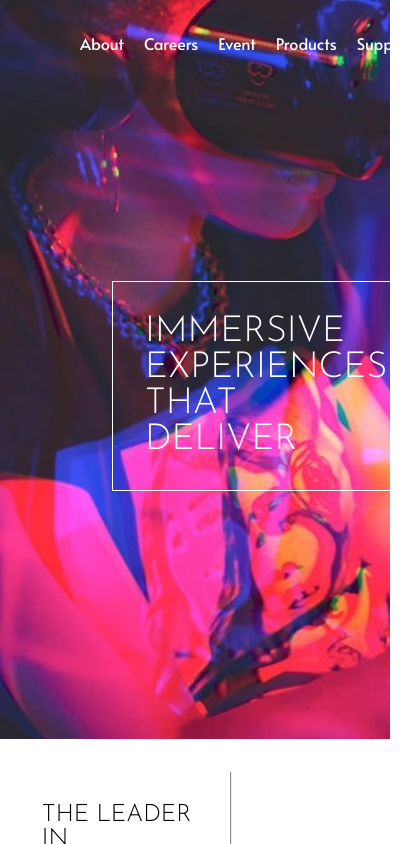
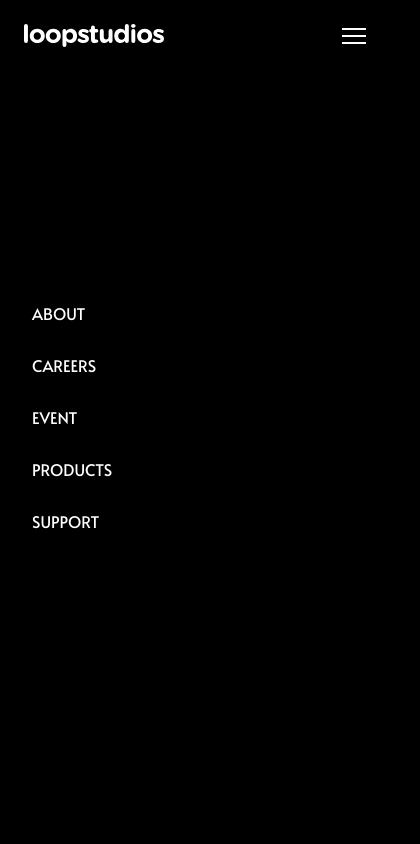
Before and after one commit to realkevinbrian/loopstudios-landing-page, a React (Create React App) app: page / in a window 390 px wide. Shown: the top 844 px of the page, 420 px wide, since content can reach past the window. Built offline with nearby package versions, Linux system fonts and the light colour scheme.

Commit message:
Working on Responsive design on mobile-first

```diff
--- a/src/App.js
+++ b/src/App.js
@@ -9,9 +9,9 @@ function App() {
   return (
     <Context.Provider value={blogPosts}>
       <Hero />
-      <About />
-      <Blog />
-      <Footer />
+      {/* <About /> */}
+      {/* <Blog /> */}
+      {/* <Footer /> */}
     </Context.Provider>
   );
 }
--- a/src/Components/Footer/index.js
+++ b/src/Components/Footer/index.js
@@ -1,5 +1,5 @@
 import React from "react";
-import { Logo } from "../Navbar/Styled";
+import { Wrapper} from "../Navbar/Styled";
 import {
   FooterAbout,
   FooterList,
@@ -37,9 +37,9 @@ function index() {
   return (
     <FooterWrapper>
       <FooterAbout>
-        <Logo>
-          <img src={logo} alt="logo" />
-        </Logo>
+        <Wrapper>
+          <img id = "logo" src={logo} alt="logo" />
+        </Wrapper>
         <FooterList className="hoverEffect">{list}</FooterList>
       </FooterAbout>
 
--- a/src/Components/Hero/Styled.js
+++ b/src/Components/Hero/Styled.js
@@ -1,5 +1,6 @@
 import styled from "styled-components";
 import bg from "../../Assets/images/desktop/image-hero.jpg";
+import Mobilebg from "../../Assets/images/mobile/image-hero.jpg";
 
 export const HeroWrapper = styled.main`
   height: 80vh;
@@ -10,6 +11,12 @@ export const HeroWrapper = styled.main`
   display: flex;
   flex-direction: column;
   padding: 2rem 5rem;
+
+  @media (max-width: 600px) {
+    padding: 0;
+    height: 90vh;
+    background-image: url(${Mobilebg});
+  }
 `;
 
 export const HeroContentWrapper = styled.div`
--- a/src/Components/Navbar/Styled.js
+++ b/src/Components/Navbar/Styled.js
@@ -4,12 +4,38 @@ export const NavbarWrapper = styled.div`
   display: flex;
   align-items: center;
   justify-content: space-between;
+  position: relative;
+  .StateButtons {
+    display: none;
+  }
+
+  @media (max-width: 600px) {
+    .StateButtons.open {
+      display: flex;
+      position: relative;
+      z-index: 10;
+    }
+  }
 `;
 
-export const Logo = styled.div`
-  img {
+export const Wrapper = styled.div`
+  display: flex;
+  flex-direction: row;
+  align-items: center;
+
+  #logo {
     max-width: 100%;
+    min-width: 130px;
     width: 140px;
+    cursor: pointer;
+  }
+
+  @media (max-width: 600px) {
+    position: relative;
+    padding: 1.5rem;
+    z-index: 10;
+    justify-content: space-between;
+    flex: 1;
   }
 `;
 
@@ -19,7 +45,27 @@ export const ListWrapper = styled.div`
   flex-direction: row;
   align-items: center;
   gap: 20px;
-  a{
-    text-transform: capitalize;
+  text-transform: capitalize;
+
+
+  @media (max-width: 600px) {
+    position: fixed;
+    top: 0;
+    background-color: black;
+    width: 100%;
+    height: 100%;
+    z-index: 5;
+    flex-direction: column;
+    place-content: center;
+    align-items: start;
+    text-transform: uppercase;
+    padding:0 2rem;
   }
 `;
+
+export const StateButtons = styled.div`
+  display: flex;
+  flex-direction: row;
+  align-items: center;
+  gap: 10px;
+`;
--- a/src/Components/Navbar/index.js
+++ b/src/Components/Navbar/index.js
@@ -1,14 +1,18 @@
 import React from "react";
-import { Logo, NavbarWrapper } from "./Styled";
+import { Wrapper, NavbarWrapper, StateButtons } from "./Styled";
 import logo from "../../Assets/images/logo.svg";
 import List from "./List";
+import closeBtn from "../../Assets/images/icon-close.svg";
+import openBtn from "../../Assets/images/icon-hamburger.svg";
 
 function index() {
   return (
     <NavbarWrapper>
-      <Logo>
-        <img src={logo} alt="media" />
-      </Logo>
+      <Wrapper>
+        <img id="logo" src={logo} alt="media" />
+        <img className=" StateButtons" src={closeBtn} alt="closebutton" />
+        <img className=" StateButtons open" src={openBtn} alt="openbutton" />
+      </Wrapper>
       <List />
     </NavbarWrapper>
   );
--- a/src/index.css
+++ b/src/index.css
@@ -18,6 +18,7 @@ p {
 a {
   text-decoration: none;
   color: inherit;
+  text-transform: inherit;
 }
 
 h1,
```
